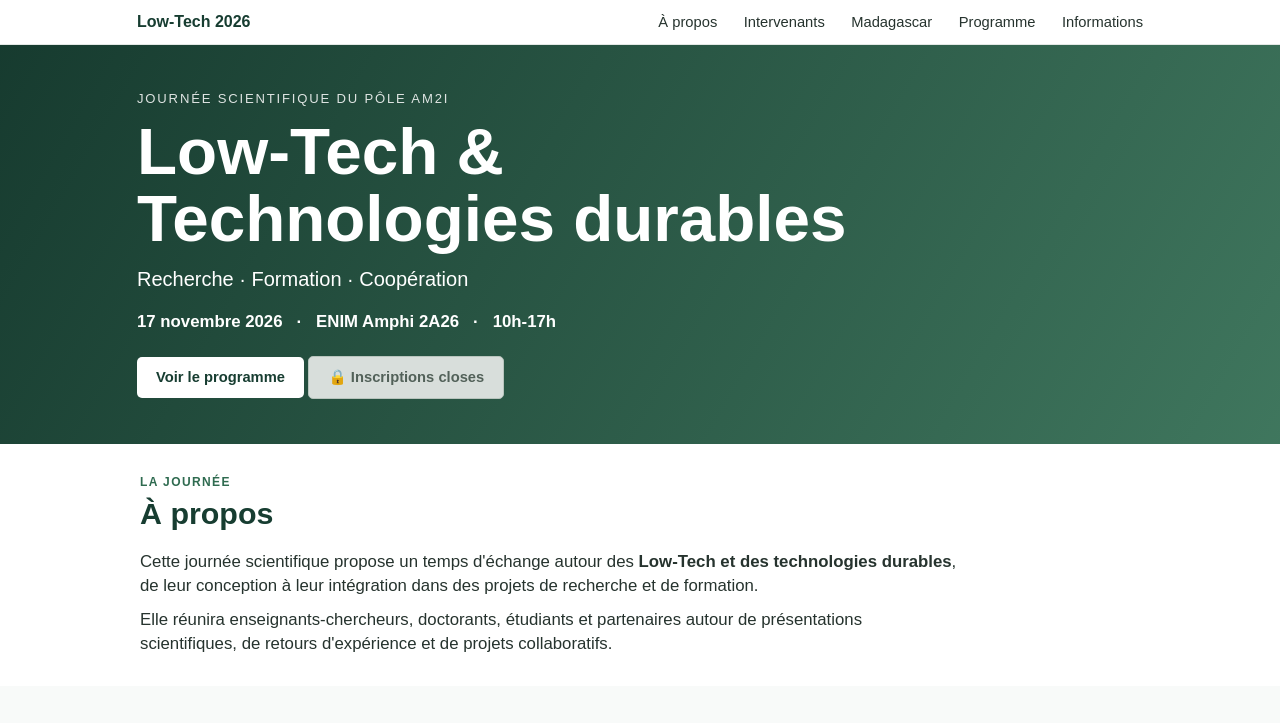
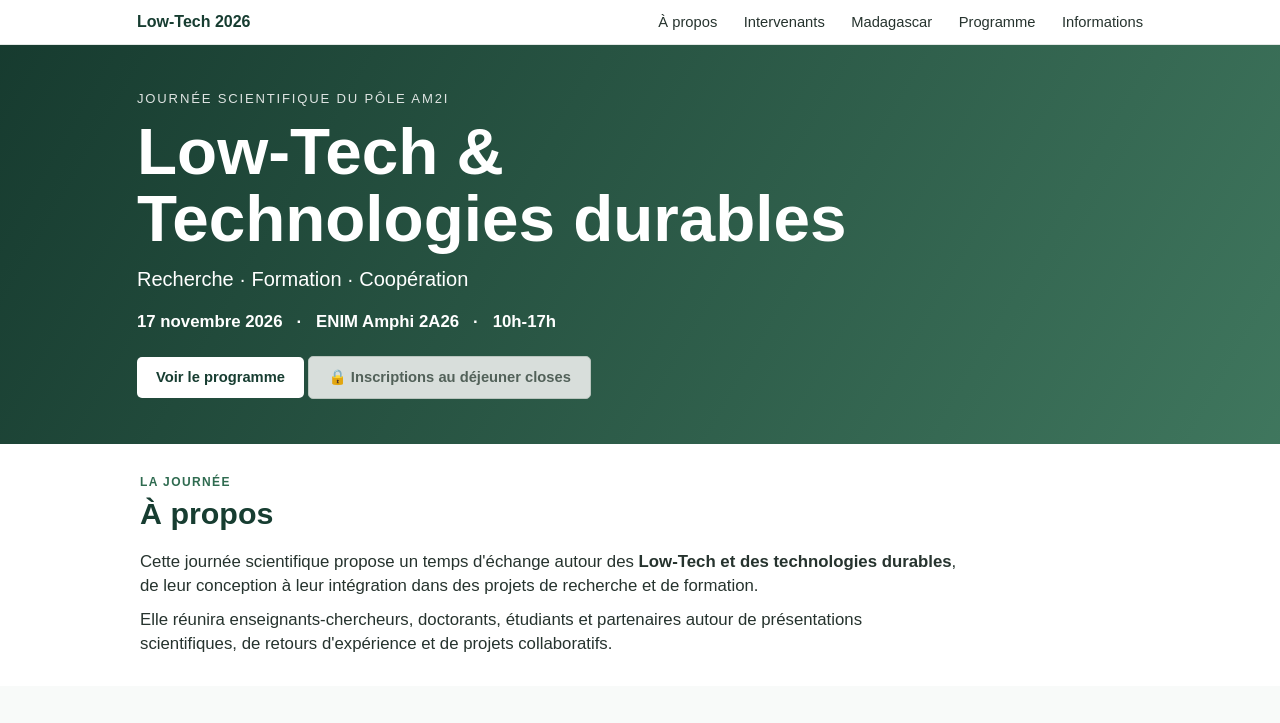
Before and after one commit to raharija1/journee-lowtech-2026, a plain HTML site: page index.html in a window 1280 px wide. Shown: the top 723 px of the page. Drawn offline with Linux system fonts and the light colour scheme.

Commit message:
déjeuner

```diff
--- a/index.html
+++ b/index.html
@@ -492,7 +492,7 @@ footer {
     </a> -->
 
     <span class="button button-closed">
-    🔒 Inscriptions closes
+    🔒 Inscriptions au déjeuner closes
     </span>
 
 </div>
```
